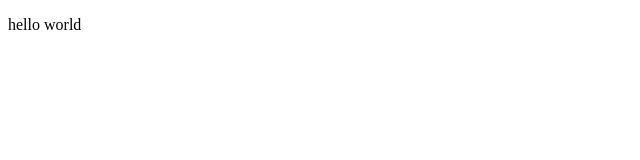
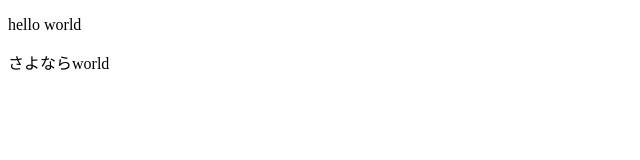
Before and after one commit to kankeri/test, a plain HTML site: page index.html in a window 1280 px wide. Shown: the whole page, without its empty margins (0-640 px from the left). Drawn offline with Linux system fonts and the light colour scheme.

Commit message:
三回目のコミット

```diff
--- a/index.html
+++ b/index.html
@@ -8,5 +8,6 @@
 </head>
 <body>
     <p>hello world</p>
+    <p>さよならworld</p>
 </body>
 </html>
```
Also changed, not shown: 1 other file.
